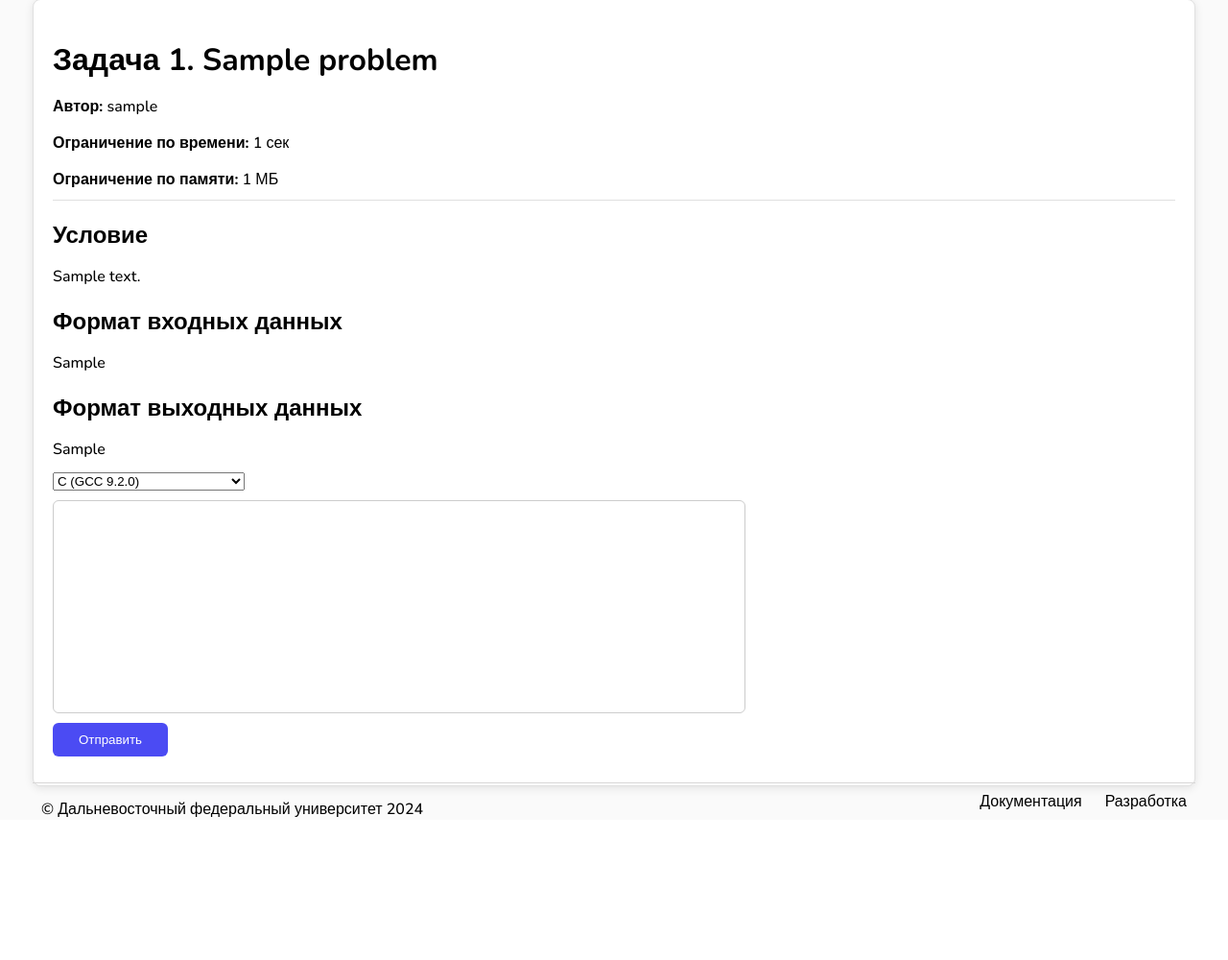
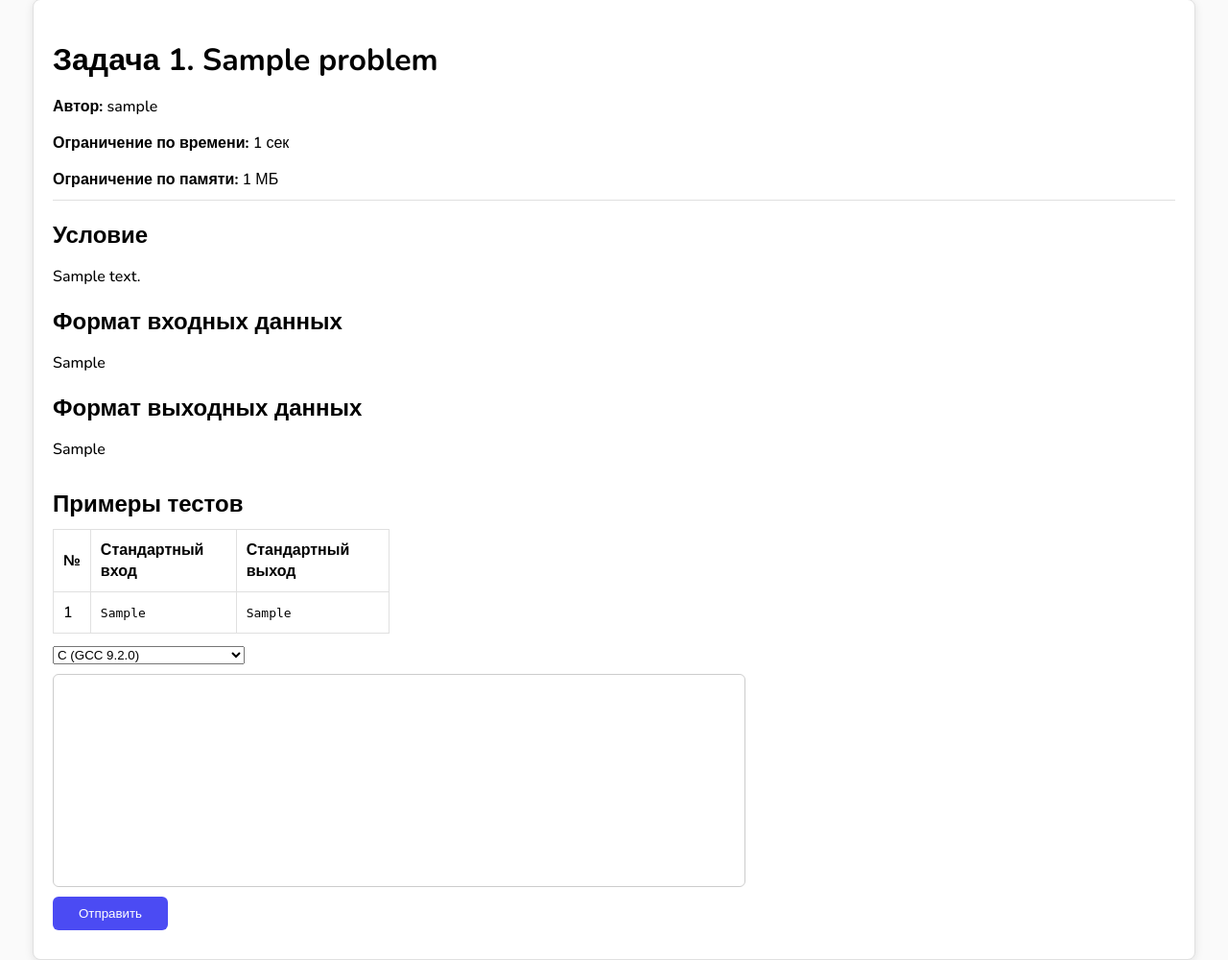
Before and after one commit to AlexMarchu/ACJ, a Django app: page /problem/1/ in a window 1280 px wide. Shown: the part 67-1067 px from the top of the page at 96% size. Before the commit the page ends 918 px from the top, so only its background shows below. Run offline with Django 5.2, Linux system fonts and the light colour scheme; data comes from the database, SQL or seed files in the repository; tables that the repository leaves empty hold one stand-in row (values such as "Sample post"); some web fonts are replaced.

Commit message:
add settings and statistics urls, visible tests

```diff
--- a/acj/urls.py
+++ b/acj/urls.py
@@ -1,7 +1,7 @@
 from django.contrib import admin
 from django.urls import path, include
 
-from acj.views import home_view, problem_list, problem_detail
+from acj.views import home_view, problem_list, problem_detail, statistics_view, settings_view
 from users.views import ACJUserPasswordResetView, ACJUserPasswordResetConfirmView, PasswordResetCompleteView, \
     profile_view
 
@@ -16,4 +16,6 @@ urlpatterns = [
          name='password_reset_confirm'),
     path('password_reset/complete', PasswordResetCompleteView.as_view(), name='password_reset_complete'),
     path('profiles/<str:username>/', profile_view, name='profile'),
+    path('profiles/<str:username>/statistics', statistics_view, name='statistics'),
+    path('settings/', settings_view, name='settings'),
 ]
--- a/acj/views.py
+++ b/acj/views.py
@@ -18,8 +18,18 @@ def problem_list(request):
 def problem_detail(request, problem_id):
     problem = get_object_or_404(Problem, id=problem_id)
     languages = Language.objects.all()
+    visible_tests = problem.tests.all()[:problem.visible_tests_count]
     context = {
         'problem': problem,
         'languages': languages,
+        'visible_tests': visible_tests,
     }
     return render(request, 'problems/problem_detail.html', context)
+
+
+def settings_view(request):
+    return render(request, 'profiles/settings.html')
+
+
+def statistics_view(request, username):
+    return render(request, 'profiles/statistics.html', {"username": username})
--- a/problems/models.py
+++ b/problems/models.py
@@ -17,6 +17,7 @@ class Problem(models.Model):
     time_limit = models.IntegerField(default=1)
     memory_limit = models.IntegerField(default=256)
     tags = models.ManyToManyField(ProblemTag, blank=True)
+    visible_tests_count = models.IntegerField(default=1)
 
     def __str__(self):
         return f"{self.title}"
--- a/static/css/problems.css
+++ b/static/css/problems.css
@@ -6,6 +6,7 @@
     justify-content: center;
     gap: 20px;
     padding: 20px;
+    margin-bottom: 50px;
 }
 
 .problem-card {
@@ -77,6 +78,28 @@ h2 {
     flex-direction: column;
 }
 
+.problem-tests {
+    margin-top: 10px;
+}
+
+.problem-tests table {
+    width: 30%;
+    border-collapse: collapse;
+    margin-top: 10px;
+}
+
+.problem-tests th, .problem-tests td {
+    border: 1px solid #e0e0e0;
+    padding: 10px;
+    text-align: left;
+}
+
+.problem-tests pre {
+    margin: 0;
+    white-space: pre-wrap;
+    word-wrap: break-word;
+}
+
 .code-editor {
     margin-top: 10px;
     display: flex;
--- a/templates/content_base.html
+++ b/templates/content_base.html
@@ -42,7 +42,7 @@
         {% block content %}
         {% endblock %}
     </main>
-
+    {% block footer %}
         <footer>
             <p>&copy; Дальневосточный федеральный университет 2024</p>
             <div id="footer-actions">
@@ -50,5 +50,6 @@
                 <a class="no-decoration default-btn" href="https://github.com/AlexMarchu/ACJ">Разработка</a>
             </div>
         </footer>
+    {% endblock %}
 </body>
 </html>
--- a/templates/problems/problem_detail.html
+++ b/templates/problems/problem_detail.html
@@ -23,6 +23,27 @@
             <p>{{ problem.input_format }}</p>
             <h2>Формат выходных данных</h2>
             <p>{{ problem.output_format }}</p>
+        </div>
+        <div class="problem-tests">
+            <h2>Примеры тестов</h2>
+            <table>
+                <thead>
+                    <tr>
+                        <th>№</th>
+                        <th>Стандартный вход</th>
+                        <th>Стандартный выход</th>
+                    </tr>
+                </thead>
+                <tbody>
+                    {% for test in visible_tests %}
+                        <tr>
+                            <td>{{ forloop.counter }}</td>
+                            <td><pre>{{ test.stdin }}</pre></td>
+                            <td><pre>{{ test.expected_output }}</pre></td>
+                        </tr>
+                    {% endfor %}
+                </tbody>
+            </table>
         </div>
         <div class="code-editor">
             <select id="language-select">
@@ -85,3 +106,7 @@
         }
     </script>
 {% endblock %}
+
+{% block footer %}
+
+{% endblock %}
```
Also changed, not shown: problems/migrations/0006_problem_visible_tests_count.py (added). Lines whose indentation alone changed are shown as unchanged.
